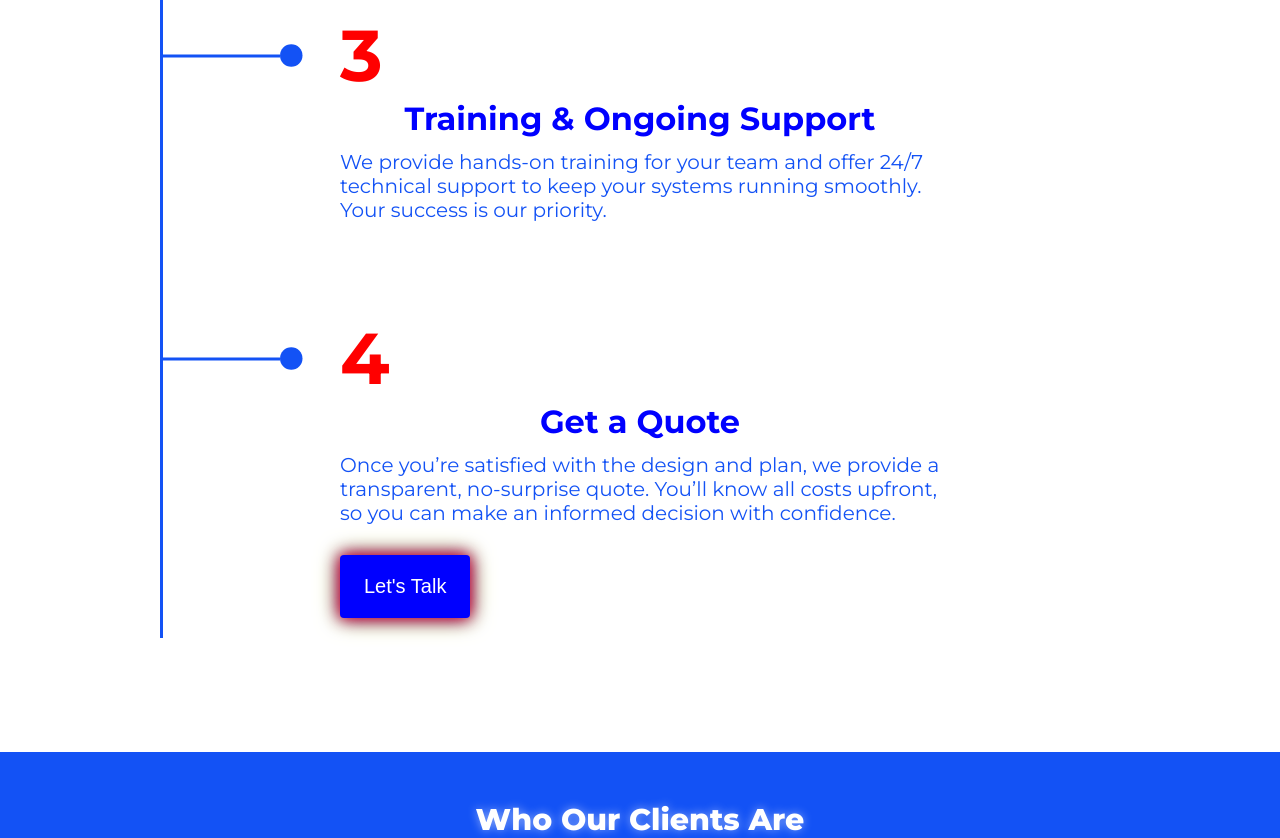
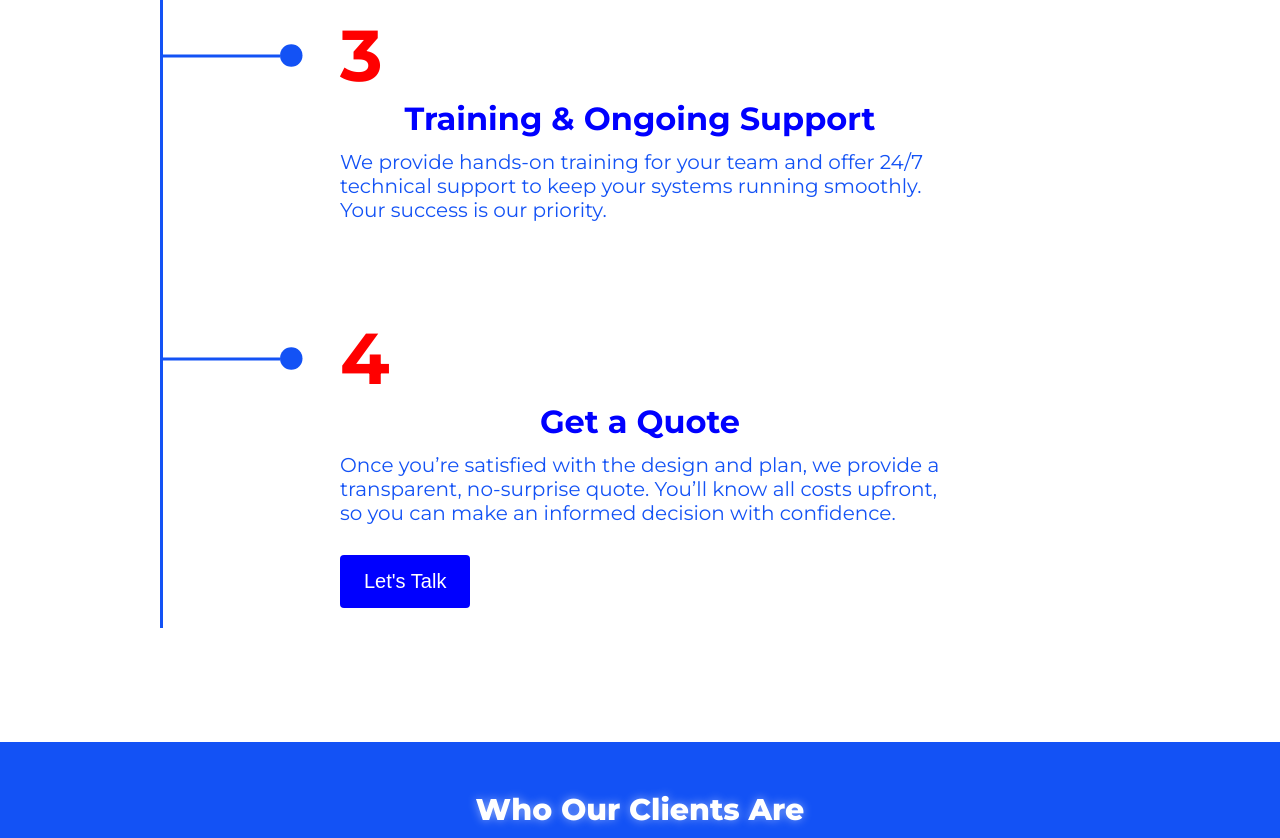
Before and after one commit to haywee39/thepeterstouch, a plain HTML site: page index.html in a window 1280 px wide. Shown: the part 5399-6237 px from the top of the page. Drawn offline with Linux system fonts and the light colour scheme; files whose address does not match are found by name; a web font is replaced by a local one.

Commit message:
btns for how to work vwith us

```diff
--- a/index.html
+++ b/index.html
@@ -375,7 +375,7 @@
               Once you’re satisfied with the design and plan, we provide a transparent, no-surprise quote.
               You’ll know all costs upfront, so you can make an informed decision with confidence.
           </p>
-          <button class="button">Let's Talk</button>
+          <button class="btn">Let's Talk</button>
         </div>
       </div>
     </li>
--- a/projects.css
+++ b/projects.css
@@ -8,7 +8,16 @@ body,html{
     scroll-behavior: smooth;
     font-family: montserrat;
     overflow-x: hidden;
+      background: linear-gradient(-45deg, rgb(19,82,245), white, rgb(19,82,245));
+  background-size: 400% 400%;
+  animation: gradientShift 4s ease infinite;
 }
+@keyframes gradientShift {
+  0% { background-position: 0% 50%; }
+  50% { background-position: 100% 50%; }
+  100% { background-position: 0% 50%; }
+}
+
 
 
 
--- a/service.css
+++ b/service.css
@@ -300,6 +300,23 @@ time{
   color: blue;
   text-align: center;
 }
+  .btn {
+      margin-top: 30px;
+      padding: 15px 24px;
+      background: blue;
+      color: white;
+      border: none;
+      border-radius: 4px;
+      font-size: 20px;
+      cursor: pointer;
+      font-weight: lighter;
+      align-items: center;
+    }
+
+    .btn:hover {
+      background: red;
+      box-shadow: 0 0 20px blue;
+    }
 
 /* ANIMATION STYLES
 –––––––––––––––––––––––––––––––––––––––––––––––––– */
@@ -365,45 +382,4 @@ time{
 }
 
 /* &&&&&&&&&&&&&&&&&&&&&&&&&&&&&&&&&&&&&&&&&&&&&&&&&&&&&&&&&&&&& */
-/* .client-logos {
-  margin-top: 20px;
-  padding: 10px;
-  height: 30vh;
-  overflow: hidden;
-  position: relative;
-  background-color: rgb(19,82,245);
-  display: flex;
-  flex-direction: column;
-  align-items: center;
-  justify-content: center;
-}
-.client-logos h1{
-  font-family: montserrat;
-  font-size: 30px;
-  font-weight: 800;
-  color: white;
-}
-
-.logo-track {
-  margin-top: 15px;
-  display: flex;
-  gap: 2.5rem;
-  width: max-content;
-  animation: scroll 10s linear infinite;
-}
-
-.logo-track img {
-  height: 80%;
-  object-fit: contain;
-  max-height: 100px;
-}
-
-@keyframes scroll {
-  0% {
-    transform: translateX(0);
-  }
-  100% {
-    transform: translateX(-50%);
-  }
-}
- */
+/*
--- a/style.css
+++ b/style.css
@@ -236,24 +236,7 @@ body, html{
   .circle p{
     text-shadow: none;
   }
-  /* .r-arrow{
-    display: flex;
-    align-items: center;
-    justify-content: center;
-    width: 40px;
-    height: 40px;
-    border-radius: 50%;
-    text-decoration: none;
-    color: white;
-  } */
-  /* .r-arrow:hover{
-    background-color: black;
-    color: white;
-  }
-  .r-arrow, .arrow{
-    background: linear-gradient(132deg, #000000, #0000ff,#e60073,#ff0000, #00ff00,#ffffff);
-    background-size: 400% 400%;
-  } */
+
   .circle{
     animation-duration: 4s;
     animation-timing-function: ease-in-out;
@@ -898,7 +881,23 @@ time{
   color: blue;
   text-shadow: none;
 }
+    .btn {
+      margin-top: 30px;
+      padding: 15px 24px;
+      background: blue;
+      color: white;
+      border: none;
+      border-radius: 4px;
+      font-size: 20px;
+      cursor: pointer;
+      font-weight: lighter;
+      align-items: center;
+    }
 
+    .btn:hover {
+      background: red;
+      box-shadow: 0 0 20px blue;
+    }
 /* ANIMATION STYLES
 –––––––––––––––––––––––––––––––––––––––––––––––––– */
 
```
Also changed, not shown: service.html (+1 -1 lines).
